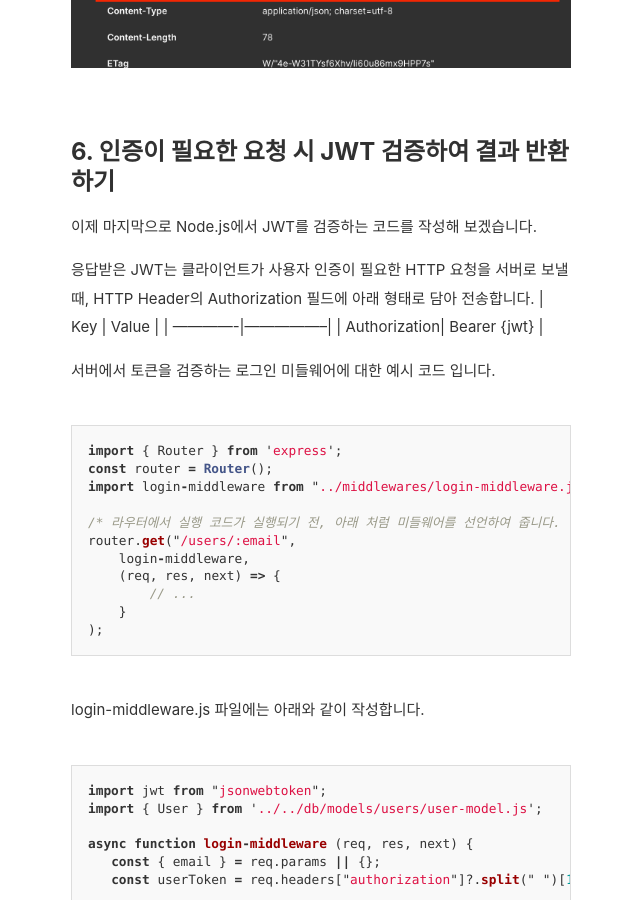
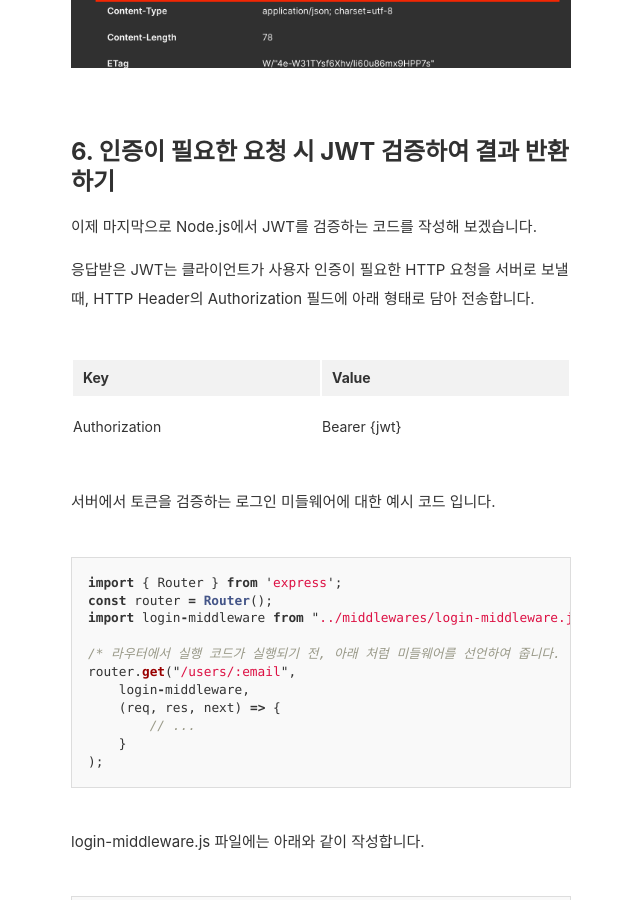
Before and after one commit to Ji-hoon/blog, a Jekyll site: the page built from _posts/2023-11-04-JWT-and-authorization.md, in a window 1280 px wide and 900 px high, scrolled down 5016 px. Shown: the whole window, without its empty margins (319-959 px from the left). Built offline with Jekyll 4.4.1, drawn with Linux system fonts in a browser that asks for light colours; part of the change alters nothing that is shown.

Commit message:
FIX: 이미지 경로 수정

```diff
--- a/_posts/2023-11-04-JWT-and-authorization.md
+++ b/_posts/2023-11-04-JWT-and-authorization.md
@@ -100,7 +100,7 @@ eyJhbGciOiJIUzI1NiIsInR5cCI6IkpXVCJ9.eyJ1c2VyX2lkIjoic2FtcGxlX2lkIiwicm9sZSI6IlV
 위에서 생성한 토큰은 [https://jwt.io](https://jwt.io/) 에서 확인해볼 수 있습니다. 이 때 서명 영역의 secret key를 바꿔 보면, Invalid Signature 라고 표시되는 걸 확인할 수 있습니다. (payload에 있는 data를 변경하려면, secret key를 알고 있어야 한다는 의미 이기도 합니다.)
 &nbsp;
 
-![jwt example](../assets/posts/asset-jwt-example.png)
+![jwt example](/blog/assets/posts/asset-jwt-example.png)
 
 &nbsp;
 그럼 이제 코드 상에서는 토큰의 유효성 여부를 어떻게 검증할 수 있는지 코드로 살펴 보겠습니다.
@@ -135,7 +135,7 @@ router.post("/signin", async (req, res) => {
 &nbsp;
 
 위 라우터 코드가 정상적으로 실행되면 아래 이미지처럼 Response > Header > Authorization 필드 에 토큰이 담겨 반환되는 것을 확인할 수 있습니다.
-![로그인 응답](../assets/posts/asset-jwt-response.png)
+![로그인 응답](/blog/assets/posts/asset-jwt-response.png)
 
 
 &nbsp;
@@ -144,6 +144,7 @@ router.post("/signin", async (req, res) => {
 &nbsp;
 
 응답받은 JWT는 클라이언트가 사용자 인증이 필요한 HTTP 요청을 서버로 보낼 때, HTTP Header의 Authorization 필드에 아래 형태로 담아 전송합니다.
+
 | Key          | Value           |
 | -------------|-----------------|
 | Authorization| Bearer {jwt}    |
@@ -216,6 +217,6 @@ export { login-middleware };
 
 ---
 &nbsp;
-[![Elice UTM Banner](/assets/elice/SW7_jihoonkim_bottom_banner.png)](https://elice.training/track/sw?utm_source=sw7&utm_medium=blog&utm_campaign=challenge&utm_content=m2gzitm8b)
+[![Elice UTM Banner](/blog/assets/elice/SW7_jihoonkim_bottom_banner.png)](https://elice.training/track/sw?utm_source=sw7&utm_medium=blog&utm_campaign=challenge&utm_content=m2gzitm8b)
 &nbsp;
 > 태그 Tag : #엘리스트랙 #엘리스트랙후기 #리액트네이티브강좌 #온라인코딩부트캠프 #온라인코딩학원 #프론트엔드학원 #개발자국비지원 #개발자부트캠프 #국비지원부트캠프 #프론트엔드국비지원 #React #Styledcomponent #React Router Dom #Redux #Typescript #Javascript
```
